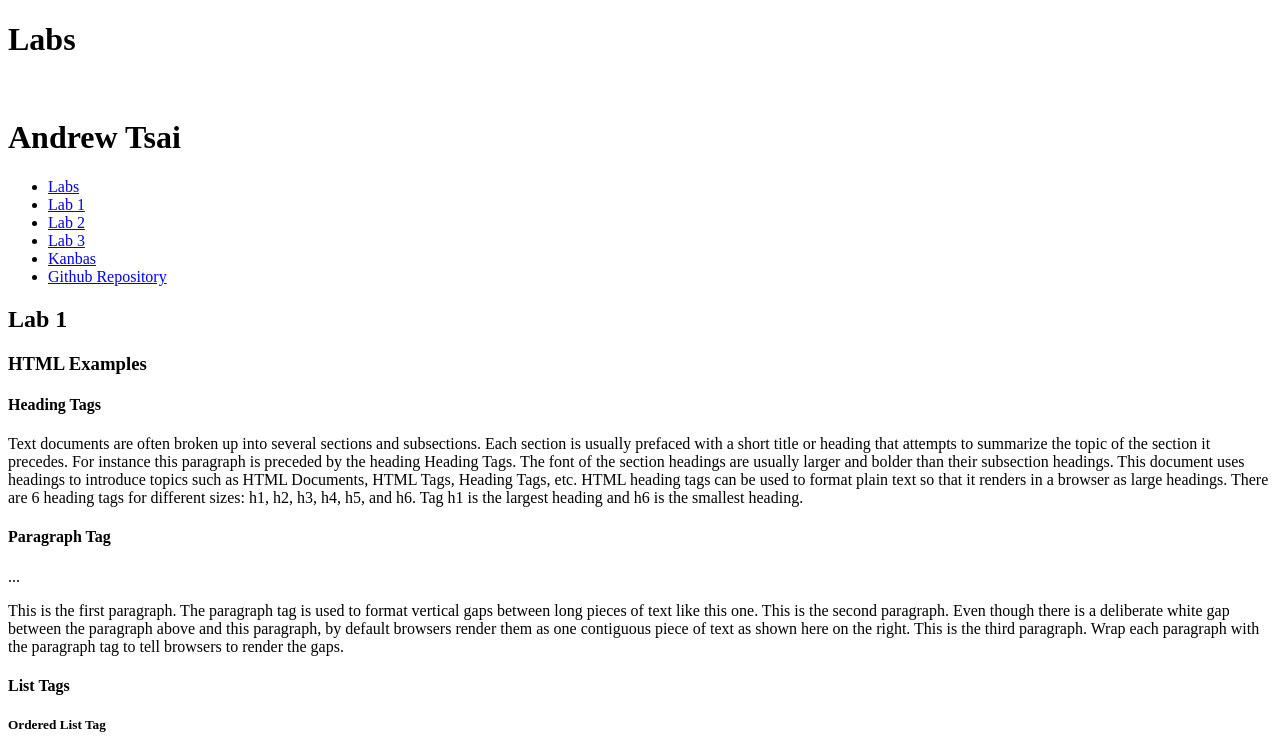
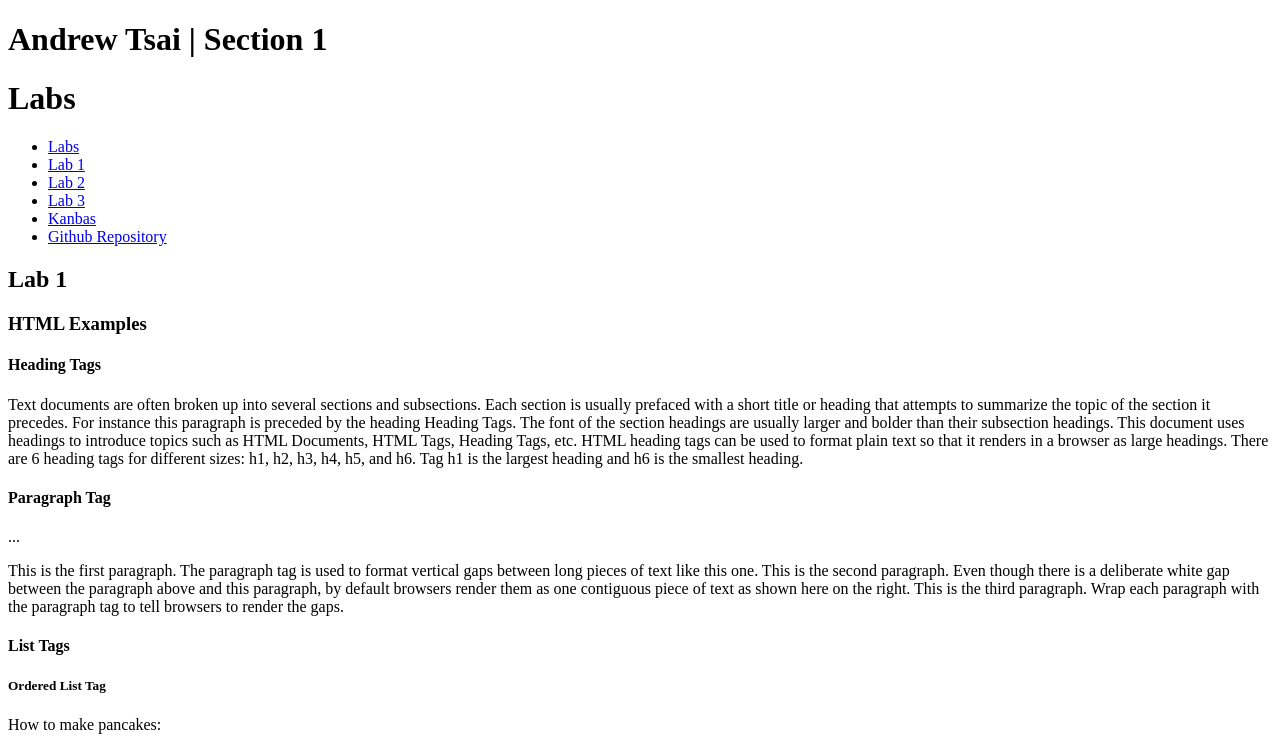
Before and after one commit to andrewstsai/kanbas-react-web-app, a React (Create React App) app: page /#/Labs/Lab1 in a window 1280 px wide. Shown: the top 750 px of the page. Built offline with nearby package versions, Linux system fonts and the light colour scheme.

Commit message:
Added section to landing page

```diff
--- a/src/Labs/index.tsx
+++ b/src/Labs/index.tsx
@@ -7,8 +7,8 @@ import Lab3 from "./Lab3";
 export default function Labs() {
   return (
     <div id="wd-labs">
-      <h1>Labs</h1> <br />
-      <h1>Andrew Tsai</h1>
+      <h1>Andrew Tsai | Section 1</h1>
+      <h1>Labs</h1>
       <TOC />
       <Routes>
         <Route path="/" element={<Navigate to="Lab1" />} />
```
